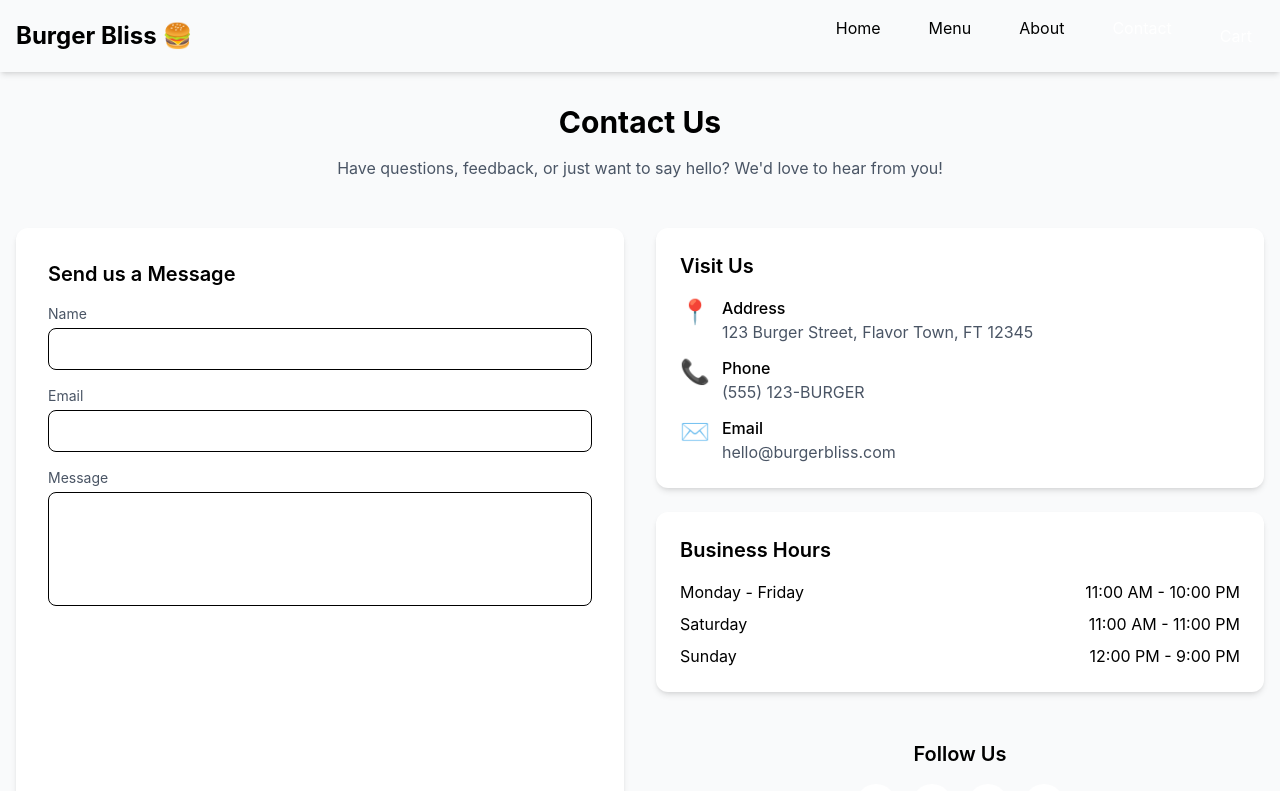
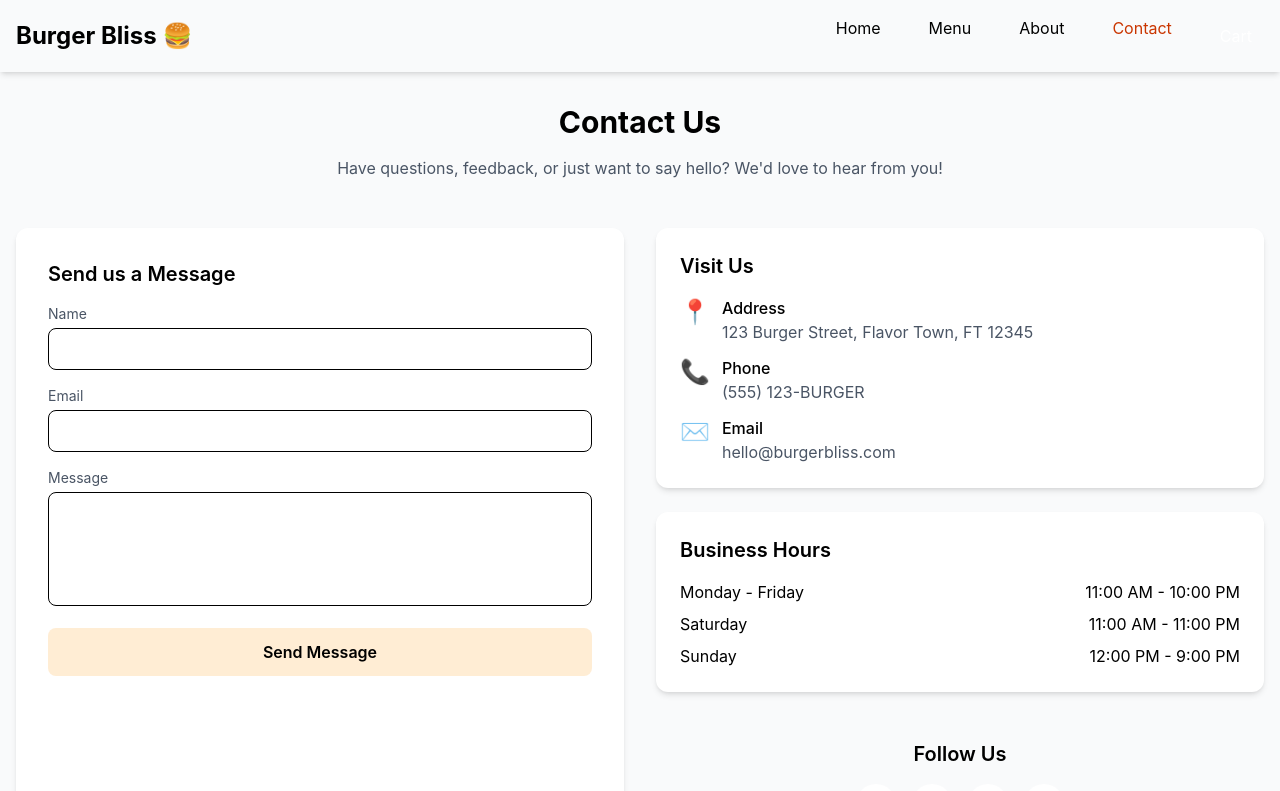
Before and after one commit to martinsantaclara/burger-bliss, a React (Vite) app: page /contact in a window 1280 px wide. Shown: the top 791 px of the page. Built offline with nearby package versions, Linux system fonts and the light colour scheme.

Commit message:
fix: improve button text colors for better visibility

```diff
--- a/src/components/Header.tsx
+++ b/src/components/Header.tsx
@@ -26,7 +26,7 @@ const Header = () => {
                 to={link.to}
                 className={`px-3 py-2 rounded-md transition ${
                   location.pathname === link.to
-                    ? 'bg-hamburger-meat text-white'
+                    ? 'bg-hamburger-meat text-orange-700'
                     : 'text-hamburger-meat hover:bg-hamburger-meat/20'
                 }`}
               >
--- a/src/pages/Contact.tsx
+++ b/src/pages/Contact.tsx
@@ -78,7 +78,7 @@ const Contact = () => {
               </div>
               <button
                 type="submit"
-                className="w-full bg-hamburger-meat text-white py-3 rounded-lg font-semibold hover:bg-orange-800 transition"
+                className="w-full bg-orange-100 text-hamburger-meat py-3 rounded-lg font-semibold transition hover:bg-hamburger-meat hover:text-white hover:bg-orange-800"
               >
                 Send Message
               </button>
--- a/src/pages/Menu.tsx
+++ b/src/pages/Menu.tsx
@@ -122,7 +122,7 @@ const Menu = () => {
             onClick={() => setSelectedCategory(category)}
             className={`px-4 py-2 rounded-full transition ${
               selectedCategory === category
-                ? "bg-hamburger-meat text-white"
+                ? "bg-hamburger-meat text-orange-700"
                 : "bg-gray-200 text-gray-700 hover:bg-gray-300"
             }`}
           >
@@ -197,7 +197,7 @@ const Menu = () => {
                     }
                     className={`px-3 py-1 rounded-full text-sm transition ${
                       customizations.includes(option)
-                        ? "bg-hamburger-lettuce text-white"
+                        ? "bg-hamburger-lettuce text-hamburger-bun"
                         : "bg-gray-200 text-gray-700 hover:bg-gray-300"
                     }`}
                   >
```
